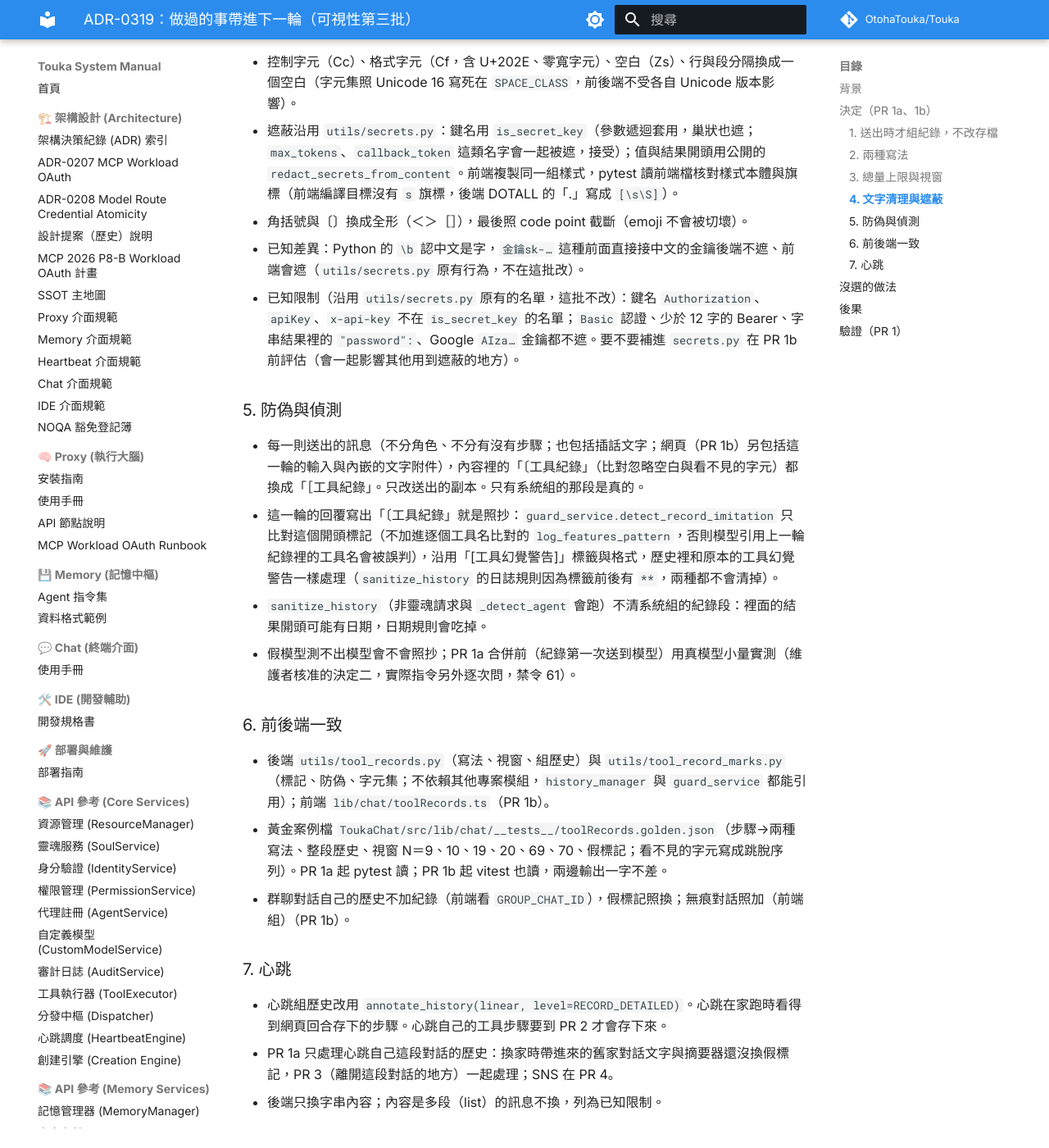
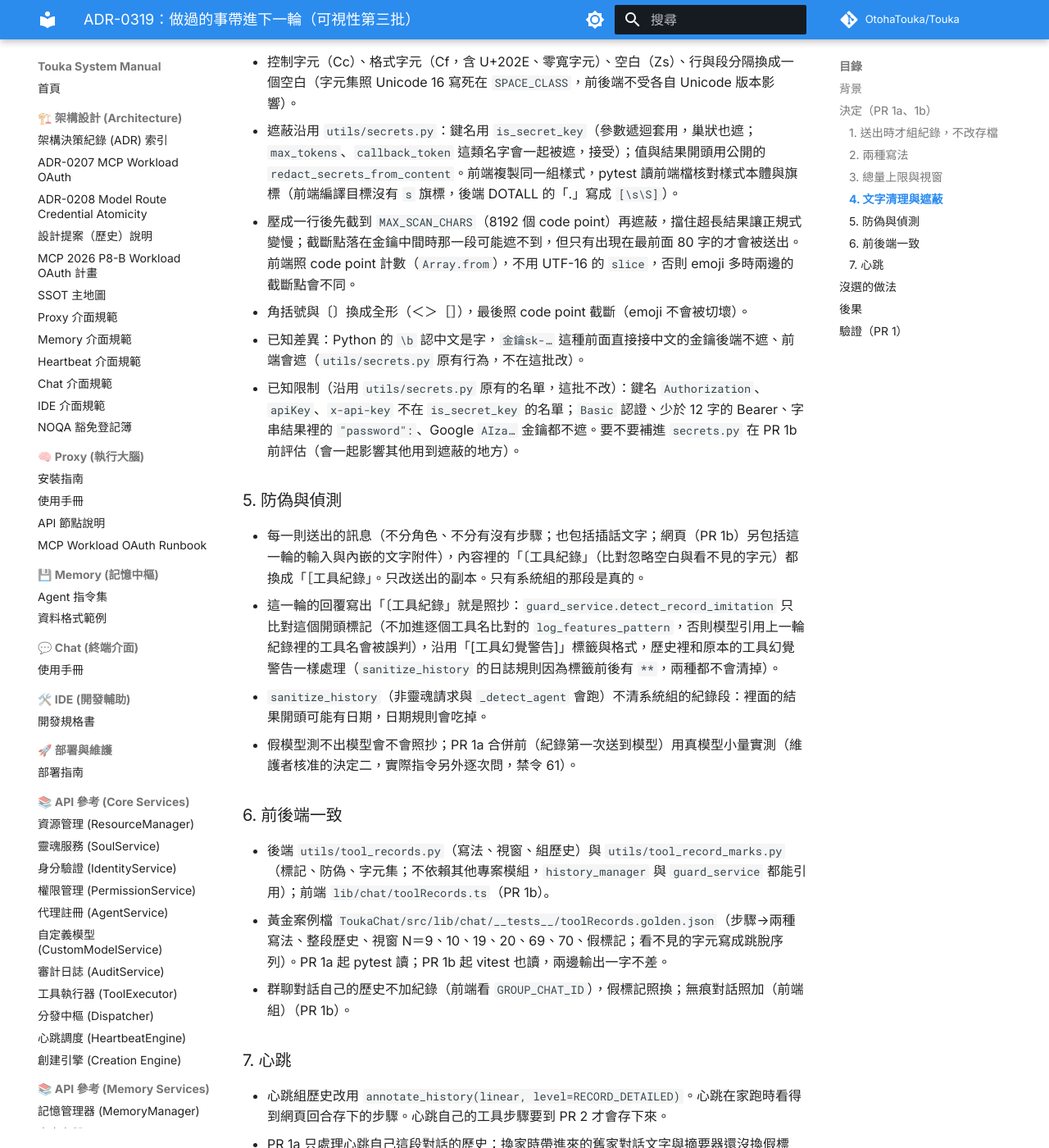
Before and after one commit to OtohaTouka/Touka, an MkDocs documentation site: the page built from docs/architecture/adr/0319-tool-records-carried-into-next-turn.md, in a window 1280 px wide and 1400 px high, scrolled down 2113 px. Shown: the whole window at 82% size. Built offline with MkDocs 1.6.1 and Material for MkDocs 9.7.7, drawn with Linux system fonts in a browser that asks for light colours; comment, search, counter and statistics services are not loaded; some of the changed text lies outside the part shown.

Commit message:
docs(adr-0319): spell out the scan cut and the JSON-string gap
Co-Authored-By: Claude Opus 5.5 <noreply@anthropic.com>

```diff
--- a/docs/architecture/adr/0319-tool-records-carried-into-next-turn.md
+++ b/docs/architecture/adr/0319-tool-records-carried-into-next-turn.md
@@ -41,6 +41,7 @@
 
 - 控制字元（Cc）、格式字元（Cf，含 U+202E、零寬字元）、空白（Zs）、行與段分隔換成一個空白（字元集照 Unicode 16 寫死在 `SPACE_CLASS`，前後端不受各自 Unicode 版本影響）。
 - 遮蔽沿用 `utils/secrets.py`：鍵名用 `is_secret_key`（參數遞迴套用，巢狀也遮；`max_tokens`、`callback_token` 這類名字會一起被遮，接受）；值與結果開頭用公開的 `redact_secrets_from_content`。前端複製同一組樣式，pytest 讀前端檔核對樣式本體與旗標（前端編譯目標沒有 `s` 旗標，後端 DOTALL 的「.」寫成 `[\s\S]`）。
+- 壓成一行後先截到 `MAX_SCAN_CHARS`（8192 個 code point）再遮蔽，擋住超長結果讓正規式變慢；截斷點落在金鑰中間時那一段可能遮不到，但只有出現在最前面 80 字的才會被送出。前端照 code point 計數（`Array.from`），不用 UTF-16 的 `slice`，否則 emoji 多時兩邊的截斷點會不同。
 - 角括號與〔〕換成全形（＜＞［］），最後照 code point 截斷（emoji 不會被切壞）。
 - 已知差異：Python 的 `\b` 認中文是字，`金鑰sk-…` 這種前面直接接中文的金鑰後端不遮、前端會遮（`utils/secrets.py` 原有行為，不在這批改）。
 - 已知限制（沿用 `utils/secrets.py` 原有的名單，這批不改）：鍵名 `Authorization`、`apiKey`、`x-api-key` 不在 `is_secret_key` 的名單；`Basic` 認證、少於 12 字的 Bearer、字串結果裡的 `"password":`、Google `AIza…` 金鑰都不遮。要不要補進 `secrets.py` 在 PR 1b 前評估（會一起影響其他用到遮蔽的地方）。
@@ -62,7 +63,7 @@
 
 - 心跳組歷史改用 `annotate_history(linear, level=RECORD_DETAILED)`。心跳在家跑時看得到網頁回合存下的步驟。心跳自己的工具步驟要到 PR 2 才會存下來。
 - PR 1a 只處理心跳自己這段對話的歷史：換家時帶進來的舊家對話文字與摘要器還沒換假標記，PR 3（離開這段對話的地方）一起處理；SNS 在 PR 4。
-- 後端只換字串內容；內容是多段（list）的訊息不換，列為已知限制。
+- 後端只換字串內容：內容是多段（list）的訊息不換；前端把多模態訊息存成 JSON 字串時，假標記中間夾的換行、tab 這類字元會被跳脫成兩個字元，也比對不到。列為已知限制。
 
 ## 沒選的做法
 
```
